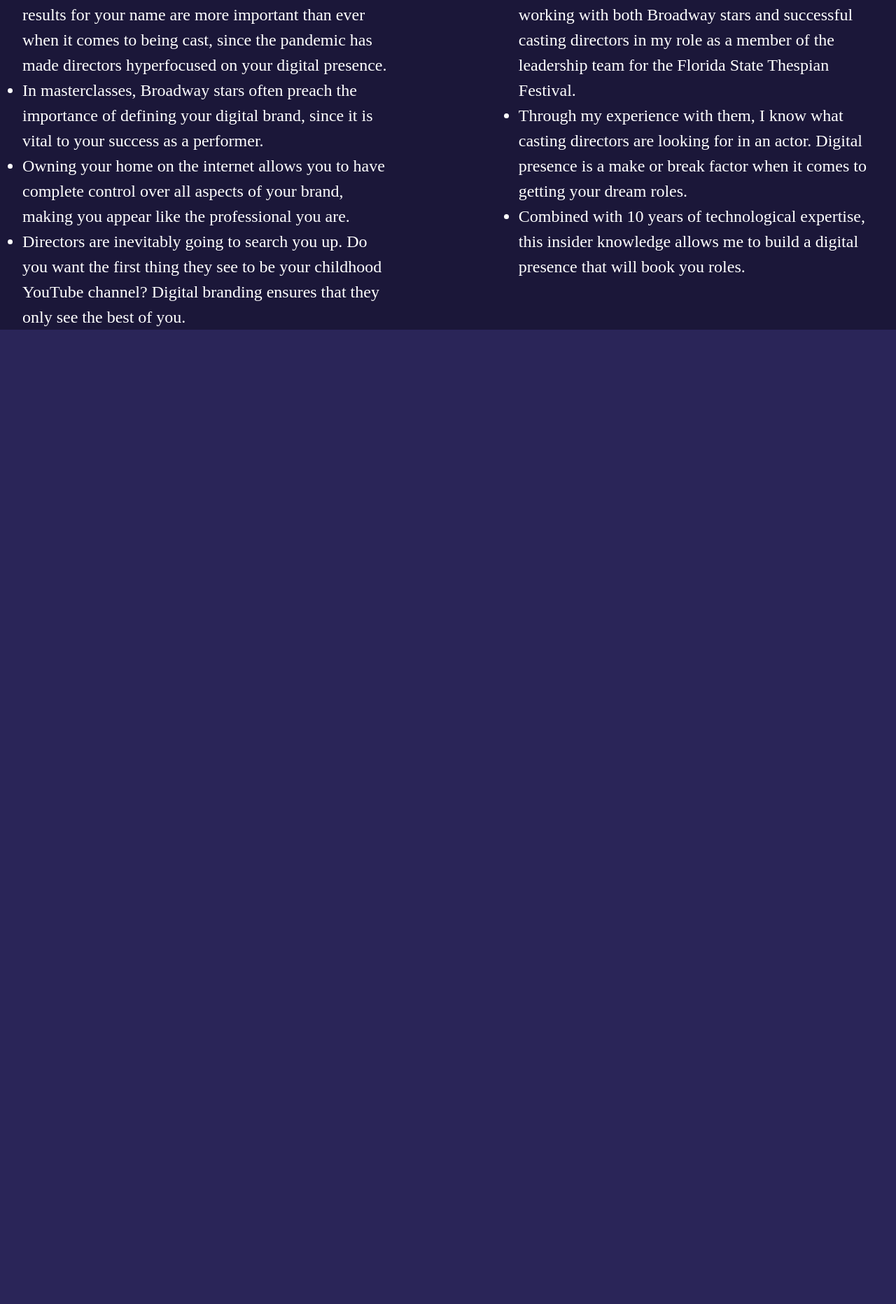
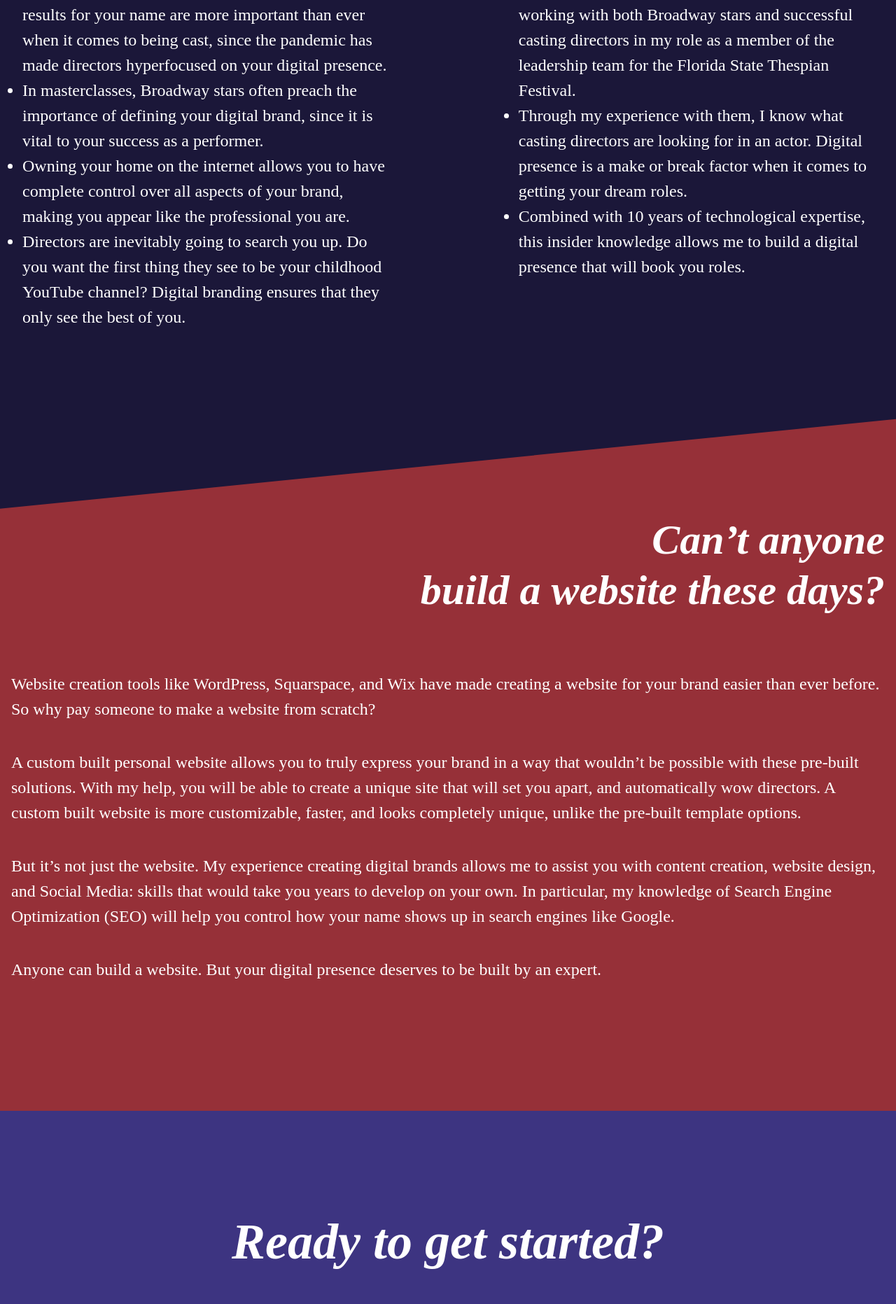
Before and after one commit to esize/evansizemore.com, a Next.js app: page / in a window 1280 px wide. Shown: the part 886-2749 px from the top of the page at 70% size. Before the commit the page ends 1357 px from the top, so only its background shows below. Built offline with nearby package versions, Linux system fonts and the light colour scheme; a web font is replaced by a local one.

Commit message:
finished main page :firework:

```diff
--- /dev/null
+++ b/components/AngledContainer.jsx
@@ -0,0 +1,60 @@
+import {
+  Box,
+  Container,
+  Flex,
+  Grid,
+  Heading,
+  Spacer,
+  Text,
+} from '@chakra-ui/layout';
+
+const AngledContainer = () => {
+  return (
+    <Box backgroundColor='#963038' borderTop='8px #963038 solid' pb='36'>
+      <Container maxW='container.xl'>
+        <Flex>
+          <Spacer></Spacer>
+          <Heading
+            fontSize='6xl'
+            maxW='container.md'
+            as='h2'
+            textAlign='right'
+            fontWeight='700'
+            mb='20'
+          >
+            <i>
+              Can’t anyone <br />
+              build a website these days?
+            </i>
+          </Heading>
+        </Flex>
+        <Text fontSize='2xl' mb='10'>
+          Website creation tools like WordPress, Squarspace, and Wix have made
+          creating a website for your brand easier than ever before. So why pay
+          someone to make a website from scratch?
+        </Text>
+        <Text fontSize='2xl' mb='10'>
+          A custom built personal website allows you to truly express your brand
+          in a way that wouldn’t be possible with these pre-built solutions.
+          With my help, you will be able to create a unique site that will set
+          you apart, and automatically wow directors. A custom built website is
+          more customizable, faster, and looks completely unique, unlike the
+          pre-built template options.
+        </Text>
+        <Text fontSize='2xl' mb='10'>
+          But it’s not just the website. My experience creating digital brands
+          allows me to assist you with content creation, website design, and
+          Social Media: skills that would take you years to develop on your own.
+          In particular, my knowledge of Search Engine Optimization (SEO) will
+          help you control how your name shows up in search engines like Google.
+        </Text>
+        <Text fontSize='2xl' pb='10'>
+          Anyone can build a website. But your digital presence deserves to be
+          built by an expert.
+        </Text>
+      </Container>
+    </Box>
+  );
+};
+
+export default AngledContainer;
--- a/pages/index.jsx
+++ b/pages/index.jsx
@@ -14,6 +14,7 @@ import {
 
 import Image from 'next/image';
 import Link from 'next/link';
+import AngledContainer from '../components/AngledContainer';
 
 export default function Home() {
   return (
@@ -60,8 +61,20 @@ export default function Home() {
           </Center>
         </Flex>
       </Container>
-      <Box backgroundColor='#1B1739' width='100vw' mt='20' pt='20'>
-        <Container maxW='container.xl'>
+      <Box width='100vw' backgroundColor='#963038'>
+        <Box
+          backgroundColor='#1B1739'
+          width='100vw'
+          mt='20'
+          pt='20'
+          clipPath='polygon(
+            0 0,
+            100% 0,
+            100% calc(100% - 10vw),
+            0 100%
+          );'
+        >
+          <Container maxW='container.xl' pb='64'>
             <Flex direction={['column', 'column', 'row']}>
               <Box mr={['10', '10', '20']} ml={['10', '10', '0']}>
                 <Heading
@@ -75,10 +88,10 @@ export default function Home() {
 
                 <UnorderedList mt='12'>
                   <ListItem fontSize='2xl'>
-                  Have you Googled your name lately? The search results for your
-                  name are more important than ever when it comes to being cast,
-                  since the pandemic has made directors hyperfocused on your
-                  digital presence.
+                    Have you Googled your name lately? The search results for
+                    your name are more important than ever when it comes to
+                    being cast, since the pandemic has made directors
+                    hyperfocused on your digital presence.
                   </ListItem>
                   <ListItem fontSize='2xl'>
                     In masterclasses, Broadway stars often preach the importance
@@ -87,13 +100,14 @@ export default function Home() {
                   </ListItem>
                   <ListItem fontSize='2xl'>
                     Owning your home on the internet allows you to have complete
-                  control over all aspects of your brand, making you appear like
-                  the professional you are.
+                    control over all aspects of your brand, making you appear
+                    like the professional you are.
                   </ListItem>
                   <ListItem fontSize='2xl'>
                     Directors are inevitably going to search you up. Do you want
-                  the first thing they see to be your childhood YouTube channel?
-                  Digital branding ensures that they only see the best of you.
+                    the first thing they see to be your childhood YouTube
+                    channel? Digital branding ensures that they only see the
+                    best of you.
                   </ListItem>
                 </UnorderedList>
               </Box>
@@ -119,9 +133,10 @@ export default function Home() {
                     State Thespian Festival.
                   </ListItem>
                   <ListItem fontSize='2xl'>
-                  Through my experience with them, I know what casting directors
-                  are looking for in an actor. Digital presence is a make or
-                  break factor when it comes to getting your dream roles.
+                    Through my experience with them, I know what casting
+                    directors are looking for in an actor. Digital presence is a
+                    make or break factor when it comes to getting your dream
+                    roles.
                   </ListItem>
                   <ListItem fontSize='2xl'>
                     Combined with 10 years of technological expertise, this
@@ -134,5 +149,29 @@ export default function Home() {
           </Container>
         </Box>
       </Box>
+      <AngledContainer />
+      <Box backgroundColor='#3D3481'>
+        <Container maxWidth='container.md' paddingY='36'>
+          <Center>
+            <Heading as='h2' fontSize='7xl'>
+              <i>Ready to get started?</i>
+            </Heading>
+          </Center>
+          <Center mt='12'>
+            <Link href='/contact'>
+              <Button
+                fontSize='xl'
+                fontWeight='bold'
+                bgColor='brand.500'
+                paddingX='10'
+                paddingY='8'
+              >
+                Let's Talk
+              </Button>
+            </Link>
+          </Center>
+        </Container>
+      </Box>
+    </Box>
   );
 }
```
Lines whose indentation alone changed are shown as unchanged.
